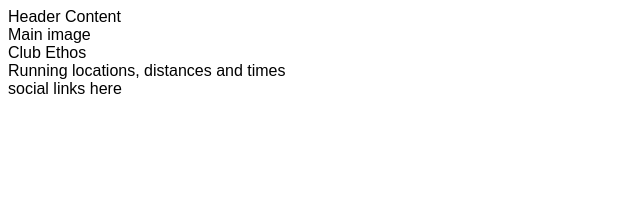
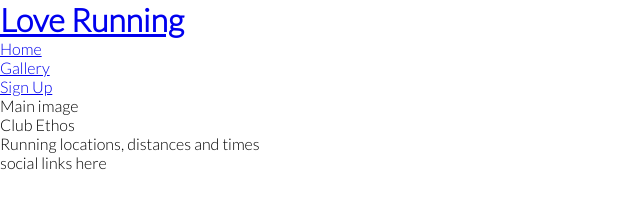
Before and after one commit to ericjonesdev/love-running, a plain HTML site: page index.html in a window 1280 px wide. Shown: the whole page, without its empty margins (0-640 px from the left). Drawn offline with Linux system fonts and the light colour scheme.

Commit message:
Add google fonts and remove default margins, padding and borders

```diff
--- a/assets/css/style.css
+++ b/assets/css/style.css
@@ -1,3 +1,12 @@
+@import url('https://fonts.googleapis.com/css2?family=Lato:wght@300&family=Oswald&display=swap');
+
+* {
+    margin: 0;
+    padding: 0;
+    border: none;
+}
+
 body {
-    font-family: Arial;
+    font-family: lato, sans-serif;
+    font-weight: 300;
 }
--- a/index.html
+++ b/index.html
@@ -1,5 +1,6 @@
 <!DOCTYPE html>
 <html lang="en">
+
 <head>
     <meta charset="UTF-8">
     <meta http-equiv="X-UA-Compatible" content="IE=edge">
@@ -10,8 +11,25 @@
     <link rel="stylesheet" href="assets/css/style.css">
     <title>Love Running</title>
 </head>
+
 <body>
-    <header>Header Content</header>
+    <header></header>
+    <a href="index.html">
+        <h1>Love Running</h1>
+    </a>
+    <nav>
+        <ul>
+            <li>
+                <a href="index.html">Home</a>
+            </li>
+            <li>
+                <a href="#">Gallery</a>
+            </li>
+            <li>
+                <a href="#">Sign Up</a>
+            </li>
+        </ul>
+    </nav>
     <section>
         Main image
     </section>
@@ -25,4 +43,5 @@
         social links here
     </footer>
 </body>
+
 </html>
```
